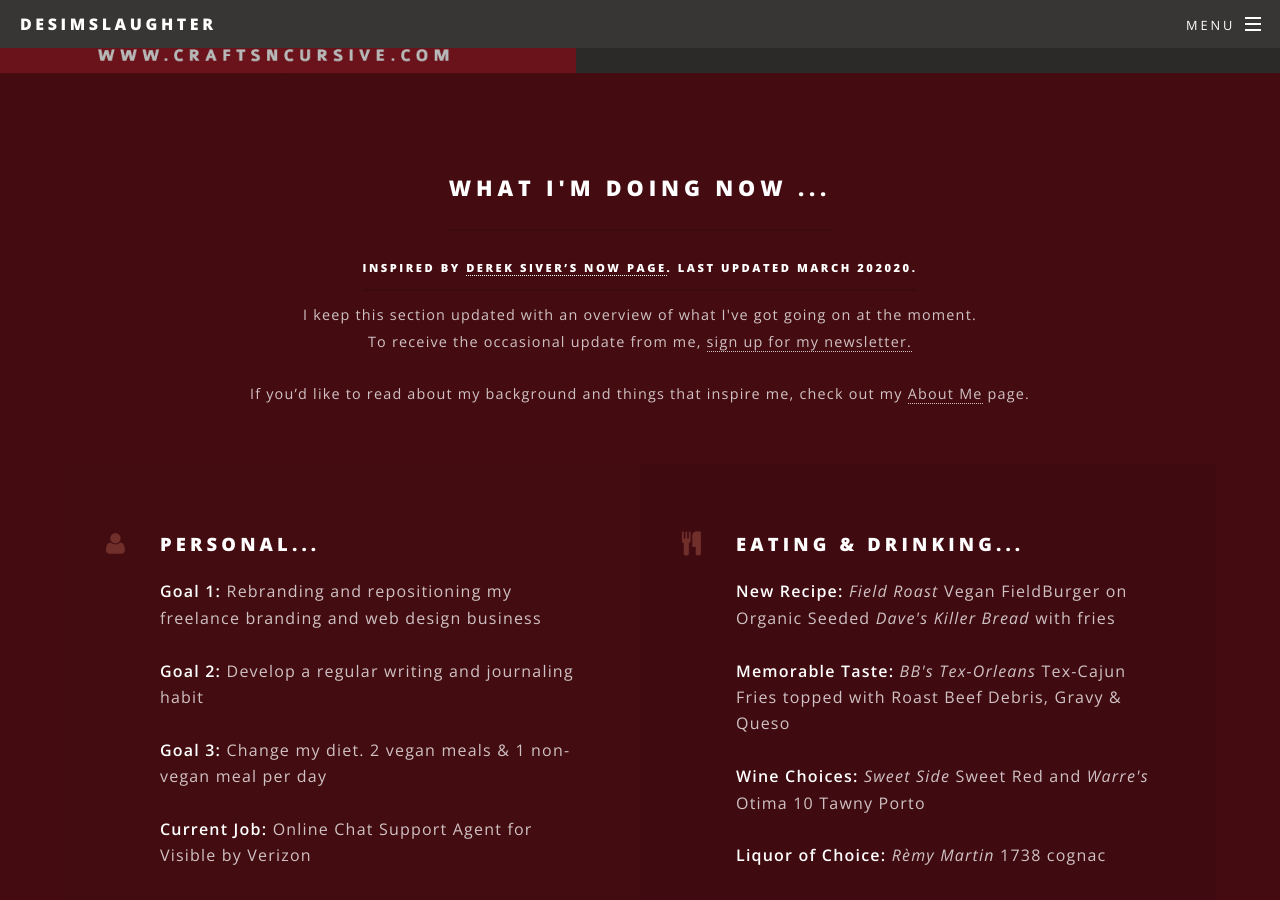
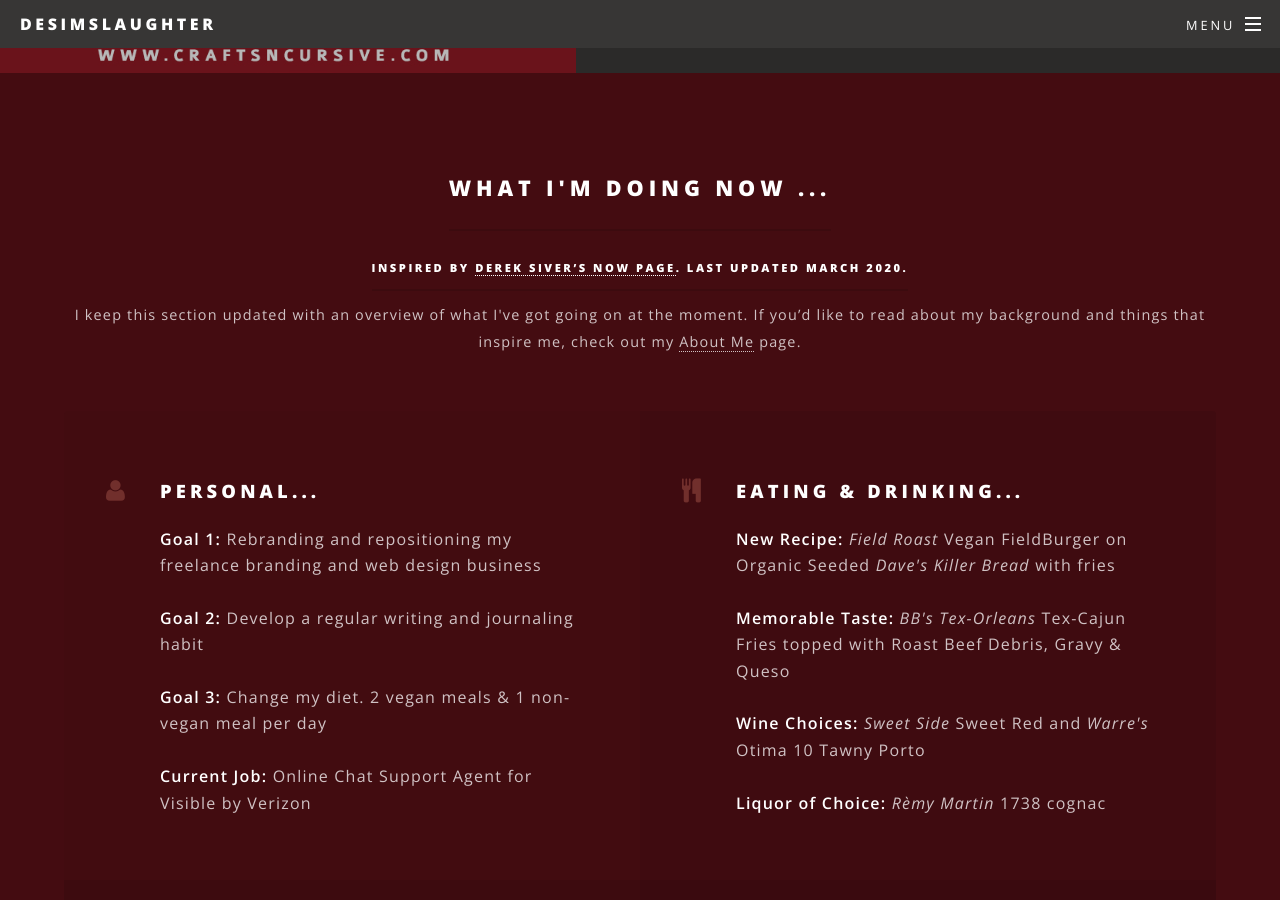
Before and after one commit to desimslaughter/desimslaughter.github.io, a Jekyll site: the page built from index.html, in a window 1280 px wide and 900 px high, scrolled down 2676 px. Built offline with Jekyll 4.4.1, drawn with Linux system fonts in a browser that asks for light colours; some of the changed text lies outside the part shown.

Commit message:
Update index.html

```diff
--- a/index.html
+++ b/index.html
@@ -58,9 +59,8 @@ layout: landing
 						<div class="inner">
 							<header class="major"><a name="Now"></a>
 								<h2>What I'm Doing Now ...</h2><br>
-								<h6>Inspired by <a href="http://nownownow.com/about">Derek Siver’s Now Page</a>. Last Updated March 202020.</h6>
-								<p>I keep this section updated with an overview of what I've got going on at the moment.<br />To receive the occasional update from me, <a href="#">sign up for my newsletter.</a><br><br>
-If you’d like to read about my background and things that inspire me, check out my <a href="https://justdesi.me/meet-desi">About Me</a> page.</p>
+								<h6>Inspired by <a href="http://nownownow.com/about">Derek Siver’s Now Page</a>. Last Updated March 2020.</h6>
+								<p>I keep this section updated with an overview of what I've got going on at the moment. If you’d like to read about my background and things that inspire me, check out my <a href="https://justdesi.me/meet-desi">About Me</a> page.</p>
 							</header>
 							<ul class="features">
 								<li class="icon fa-user">
@@ -115,16 +115,17 @@ If you’d like to read about my background and things that inspire me, check ou
 									<p><strong>Legacies</strong> on <a href="https://www.cwtv.com/shows/legacies/">The CW</a><br><br>
 										<strong>The Good Doctor</strong> on <a href="https://abc.com/shows/the-good-doctor">abc</a><br><br>
 										<strong>The Resident</strong> on <a href="https://www.fox.com/the-resident/">FOX</a><br><br>
+										<strong>9-1-1</strong> on <a href="https://www.fox.com/9-1-1/">FOX</a><br><br>
 										<strong>Empire</strong> on <a href="https://www.fox.com/empire/">FOX</a><br><br>
-										<strong>The Prodigal Son</strong><br />on <a href="https://www.fox.com/prodigal-son/">FOX</a><br><br>
-										<strong>The Masked Singer</strong><br />on <a href="https://www.fox.com/the-masked-singer/">FOX</a>
+										<strong>The Prodigal Son</strong> on <a href="https://www.fox.com/prodigal-son/">FOX</a><br><br>
+										<strong>The Masked Singer</strong> on <a href="https://www.fox.com/the-masked-singer/">FOX</a>
 									</p>
 								</li>
 								<li class="icon fa-headphones">
 									<h3>Listening To... </h3>
-									<p><strong>My Top Tracks in the last 4 weeks</strong> <a href="https://open.spotify.com/playlist/4yRCAOdvmZaLhhibwwlCVu">Spotify Playlist</a><br><br>
-										<strong>Wake Up</strong> by <a href="https://open.spotify.com/track/68eFTdLns1T6Z9WZMxENWf">LilWaveDaddy</a><br><br>
-										<strong>Vibin</strong> by <a href="https://open.spotify.com/track/3elJPZiX1kFnrUHYIoJt1A">Yen1Thowzin</a><br><br>
+									<p><strong>Top Tracks (in the last 4 weeks)</strong> <a href="https://open.spotify.com/playlist/4yRCAOdvmZaLhhibwwlCVu">Spotify Playlist</a><br><br>
+										<strong>Wake Up (2020 Single)</strong> by <a href="https://open.spotify.com/track/68eFTdLns1T6Z9WZMxENWf">LilWaveDaddy</a><br><br>
+										<strong>Elan (2020 Album)</strong> by <a href="https://open.spotify.com/album/2VxLuDAbCRrlC6mnlOgWNs">Yen1Thowzin</a><br><br>
 										<strong>Therapy for Black Girls</strong> <a href="https://open.spotify.com/show/7kPXrtK66kXyiqpKTtsqNN">Podcast</a><br><br>
 										<strong>Straight Up with Trent Shelton</strong> <a href="https://open.spotify.com/show/0257UcKYlowtsF49tCoxJ5">Podcast</a><br><br>
 										<strong>TED Playlist: <em>How to sustain meaningful relationships (near and far)</em></strong> <a href="https://www.ted.com/playlists/739/how_to_sustain_meaningful_relationships_near_and_far">Podcast</a>
```
Also changed, not shown: other parts of index.html (+2 -1 lines).
